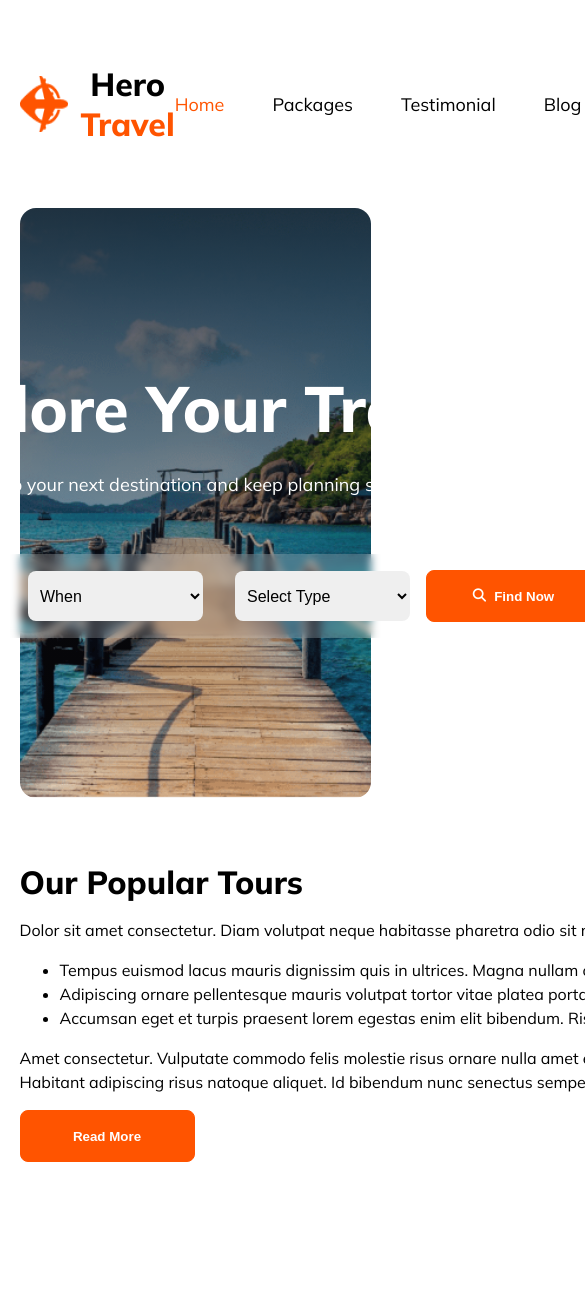
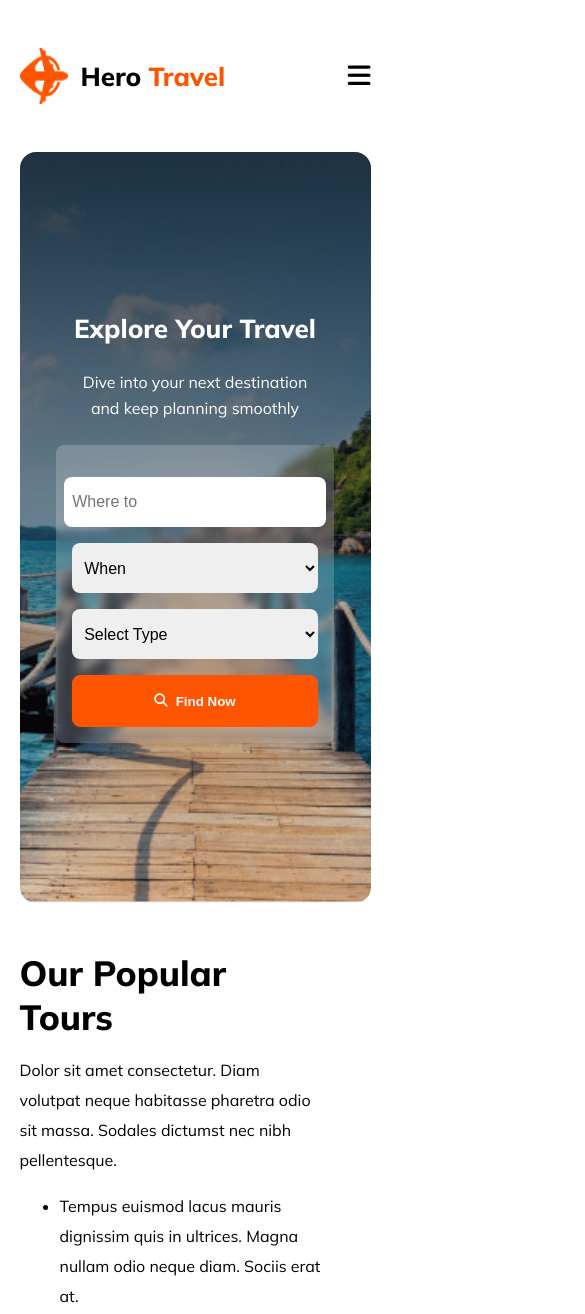
Before and after one commit to ornobaadi/hero-travel, a plain HTML site: page index.html in a window 390 px wide. Shown: the top 1314 px of the page, 585 px wide, since content can reach past the window. Drawn offline with Linux system fonts and the light colour scheme.

Commit message:
Responsive

```diff
--- a/Style/styles.css
+++ b/Style/styles.css
@@ -136,15 +136,20 @@ input, select {
     display: grid;
     grid-template-columns: 1fr 1fr;
     gap: 3rem;
-    justify-content: space-evenly;
-    justify-items: end;
+    margin-top: 120px;
+
+}
+.popular-section img{
+    width: 100%;
+    height: 100%;
 }
 
 .text-content{
     display: flex;
     flex-direction: column;
     row-gap: 1rem;
-    width: 1000px;
+    padding-right: 50px ;
+
 }
 
 .text-content p ,
@@ -153,11 +158,15 @@ input, select {
     text-align: left;
 }
 
+.text-content h3{
+    font-size: 3rem;
+
+}
+
 .text-content p ,
 .text-content li{
-    font-size: 16px;
-    line-height: 24px;
-
+    font-size: 20px;
+    line-height: 40px;
 }
 
 /* your destination */
@@ -225,3 +234,67 @@ input, select {
 .footer-section hr{
     margin: 2rem 0;
 }
+
+.ham-burger{
+    display: none;
+}
+
+/* Responsive Design  */
+@media screen and (max-width:600px) {
+    .nav-options{
+        display: none;
+    }
+
+    .ham-burger{
+        display: block;
+    }
+    h3{
+        font-size: 26px;
+    }
+
+    .ham-burger i{
+        font-size: 26px;
+    }
+
+    .container{
+        margin: 3rem auto;
+    }
+    p{
+        font-size: 16px;
+    }
+    .explore-container h3{
+        font-size: 26px;
+    }
+
+    .explore-container p{
+        width: 70%;
+        font-size: 16px;
+    }
+
+    .travel-input{
+        flex-direction: column;
+        width: 70%;
+        margin: auto;
+    }
+    .travel-input input,
+    .travel-input select,
+    .travel-input button{
+        width: 100%;
+        margin-top: 1rem;
+    }
+
+    .popular-section , .row-1, .row-2 , .row-3{
+        grid-template-columns: 1fr;
+    }
+
+    .text-content p ,
+    .text-content li{
+    font-size: 16px;
+    line-height: 30px;
+    }
+
+    .text-content h3{
+        font-size: 35px;
+    }
+
+}
--- a/index.html
+++ b/index.html
@@ -23,7 +23,9 @@
             <p>Testimonial</p>
             <p>Blog</p>
             <p>Contact</p>
-
+        </div>
+        <div class="ham-burger">
+            <i class="fa-solid fa-bars"></i>
         </div>
      </nav>
 
@@ -56,7 +58,7 @@
                 <h3>Our Popular Tours</h3>
                 <p>Dolor sit amet consectetur. Diam volutpat neque habitasse pharetra odio sit massa. Sodales dictumst nec nibh pellentesque.</p>
                 <ul>
-                    <li>Tempus euismod lacus mauris dignissim quis in ultrices. Magna nullam odio neque diam. Sociis erat at .</li>
+                    <li>Tempus euismod lacus mauris dignissim quis in ultrices. Magna nullam odio neque diam. Sociis erat at.</li>
                     <li>Adipiscing ornare pellentesque mauris volutpat tortor vitae platea porta lacus. Lectus suspendisse nullam.</li>
                     <li> Accumsan eget et turpis praesent lorem egestas enim elit bibendum. Risus at in.</li>
                 </ul>
```
